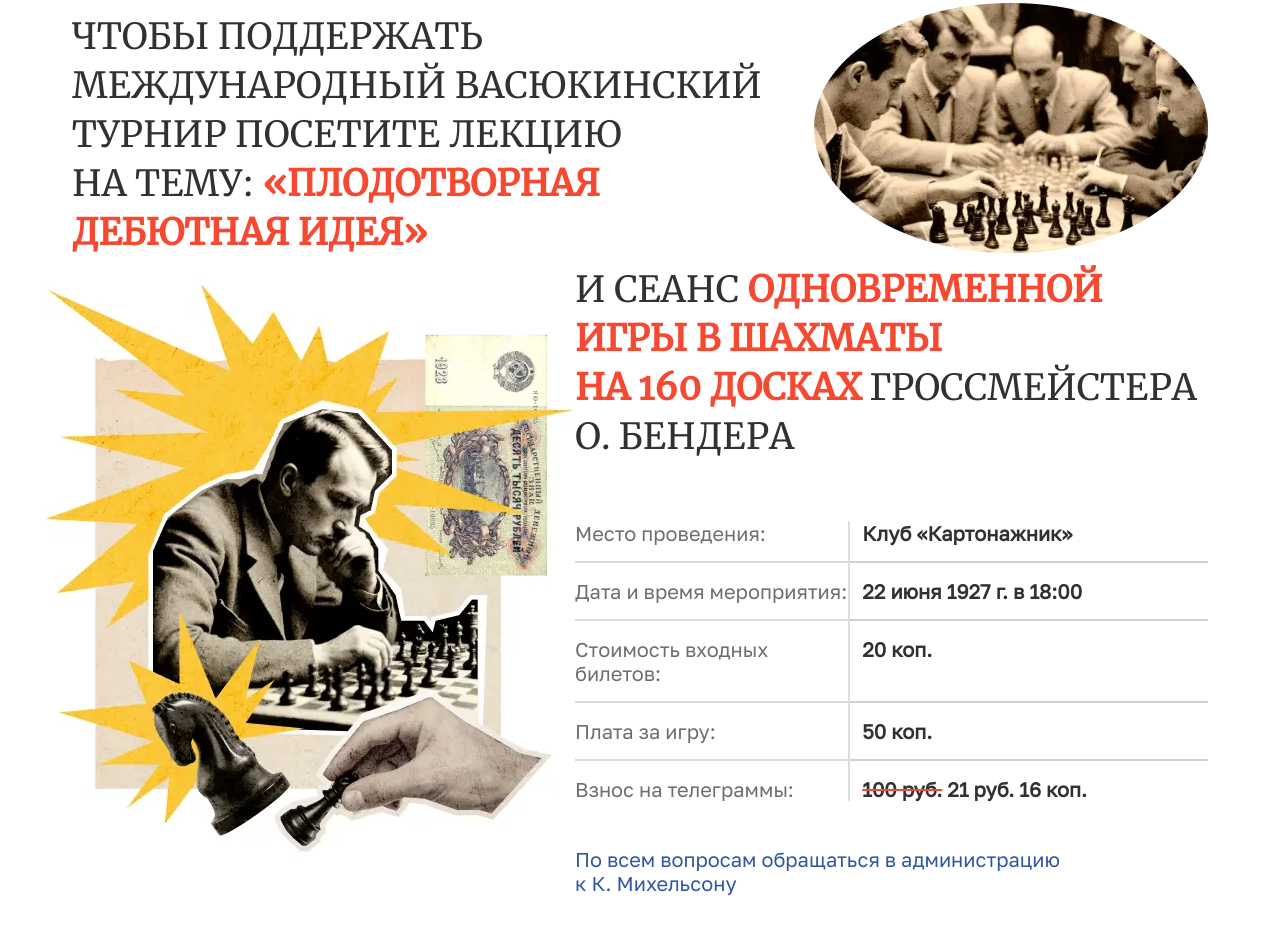
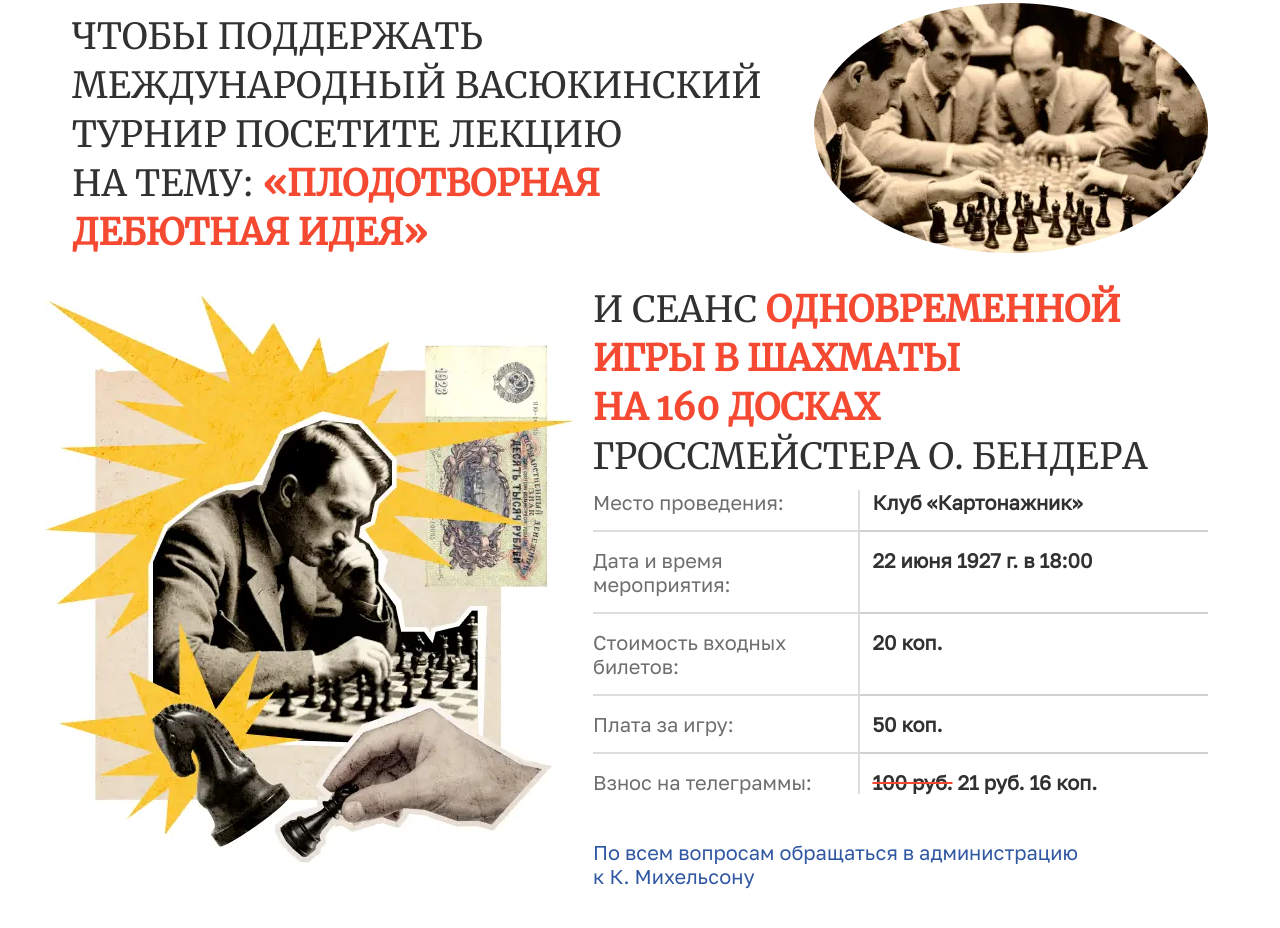
Before and after one commit to ElDolbilova/vasyuki, a plain HTML site: page index.html in a window 1280 px wide. Shown: the part 832-1760 px from the top of the page. Drawn offline with Linux system fonts and the light colour scheme.

Commit message:
small fixes

```diff
--- a/styles/styles.less
+++ b/styles/styles.less
@@ -16,7 +16,7 @@
 @text_color_red: @color_red;
 
 @screen_size: 600px;
-@tablet_screen:768px;
+@tablet_screen: 768px;
 @medium_screen: 900px;
 @margin_blocks: 200px;
 
@@ -70,7 +70,7 @@ h2 {
 
 }
 
-html{
+html {
     scroll-behavior: smooth;
 }
 
@@ -80,7 +80,8 @@ html{
     border: 2px solid @_bordercolor;
 }
 
-button,a {
+button,
+a {
     color: #FFFFFF;
     background-color: @btn_default;
     border-radius: 66px;
@@ -144,7 +145,7 @@ header {
         min-height: 812px;
     }
 
-    @media screen and (min-width: 1367px) {
+    @media screen and (min-width: 1440px) {
         padding: 0 13%;
     }
 }
@@ -305,7 +306,7 @@ main {
     #maininfo-part {
         width: 100%;
         clear: both;
-        margin-bottom: 4.8em;
+        margin-bottom: 4.2em;
 
         @media screen and (max-width: @screen_size) {
             margin-bottom: 4em;
@@ -361,6 +362,8 @@ main {
 
         .line2 {
             display: flex;
+            gap: 0.5em;
+            margin-top: 0.3em;
 
             @media screen and (max-width: 950px) {
                 display: block;
@@ -382,8 +385,6 @@ main {
             }
 
             p {
-                align-self: end;
-
                 @media screen and (max-width: @screen_size) {
                     float: none;
                     padding-left: 0px;
@@ -407,10 +408,8 @@ main {
                 display: grid;
                 grid-template-columns: 1fr 1.3fr;
                 grid-auto-flow: row dense;
-                margin-top: 3em;
 
                 @media screen and (max-width: @screen_size) {
-                    // grid-template-columns: 1fr;
                     display: flex;
                     flex-direction: column;
                 }
@@ -840,8 +839,9 @@ main {
                     }
 
                 }
+
                 @media screen and (max-width: 950px) {
-                    top:1.75em;
+                    top: 1.75em;
                 }
 
                 @media screen and (max-width: @screen_size) {
@@ -939,7 +939,7 @@ main {
 /*-- footer--*/
 footer {
     background-color: @back_color_brown;
-    margin-top: 3.8emem;
+    margin-top: 3.8em;
 
     p {
         font-family: "Golos Text";
```
Also changed, not shown: styles/styles.css.
